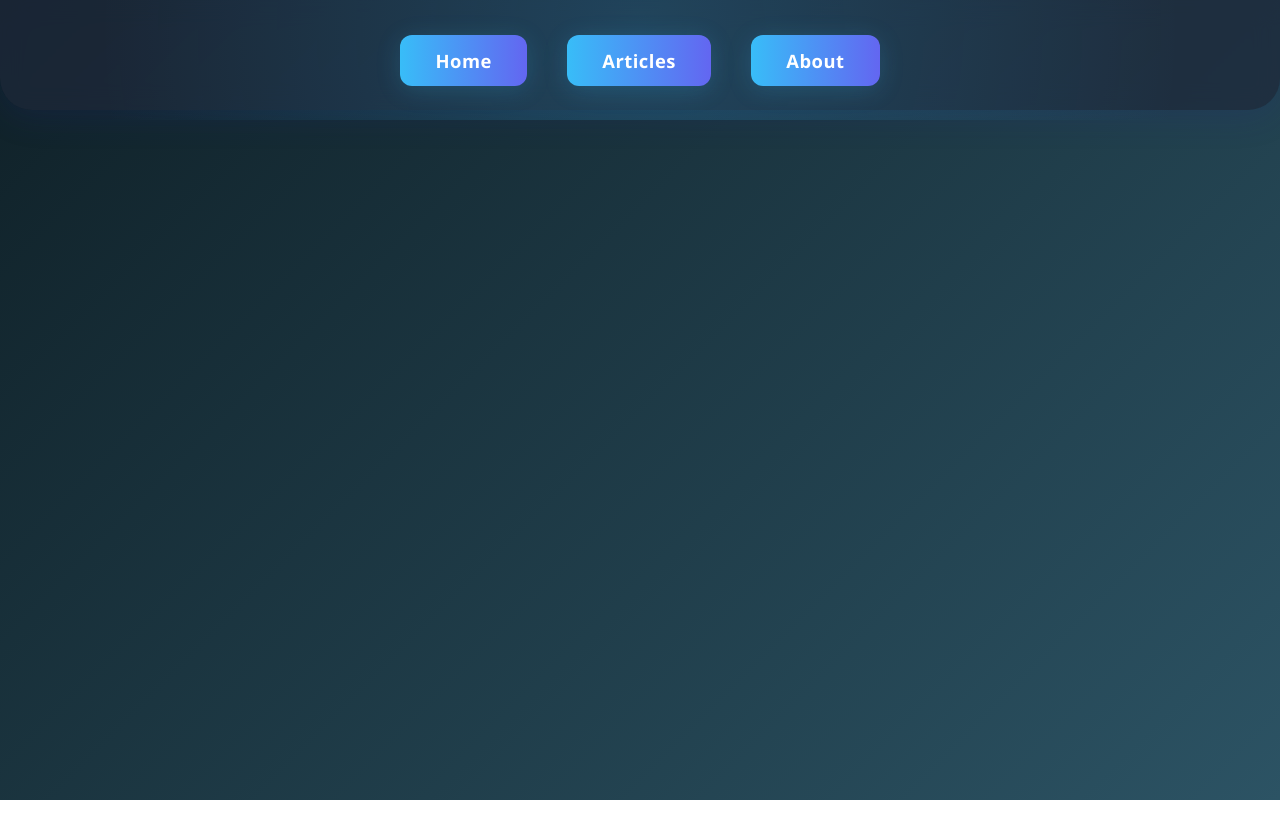
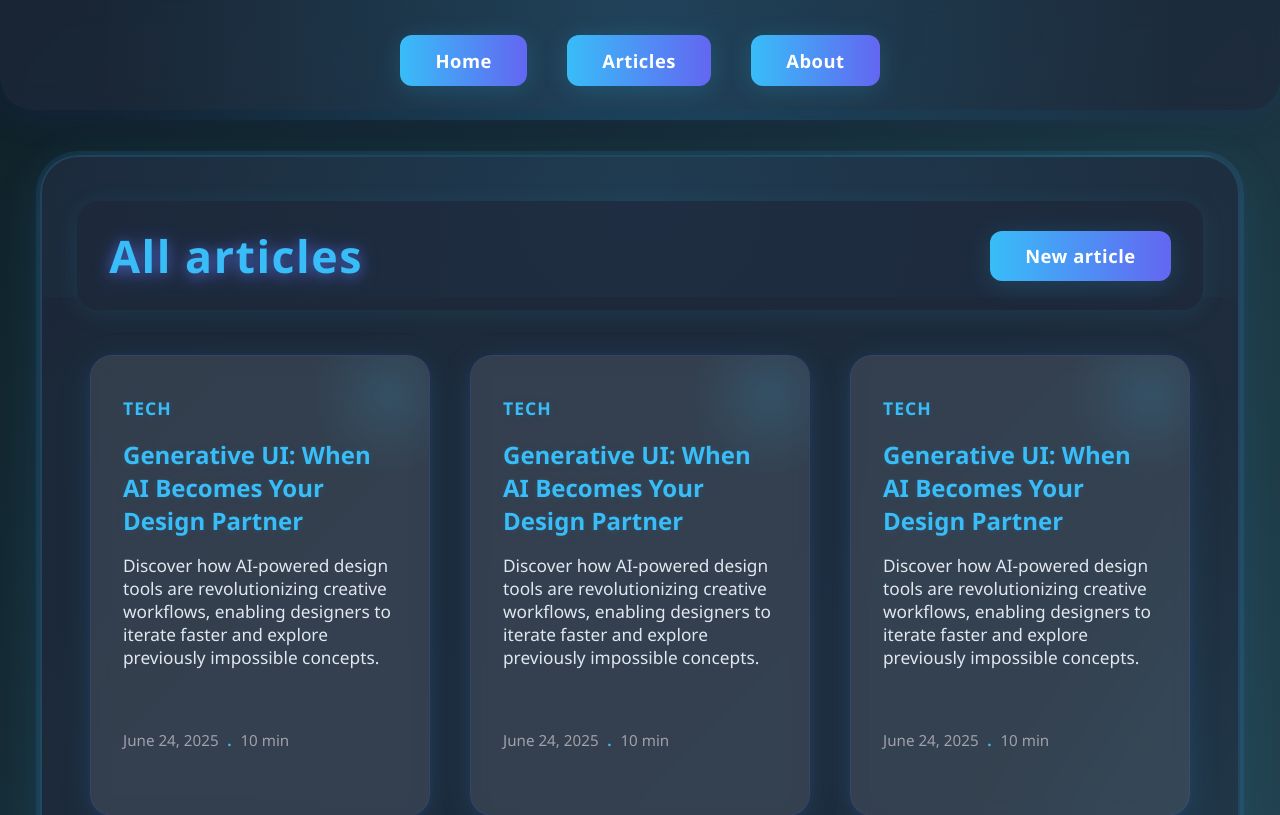
Before and after one commit to d0ne98/Blog, a React (Create React App) app in the folder client/: page /articles in a window 1280 px wide. Before the commit this address had no page. Shown: the top 815 px of the page. Built offline with nearby package versions, Linux system fonts and the light colour scheme.

Commit message:
Add articles page

```diff
--- a/client/public/styles.css
+++ b/client/public/styles.css
@@ -424,3 +424,68 @@ button:hover::after {
     font-size: 1rem;
   }
 }
+
+/* --- Enhanced Articles Page Styles --- */
+.articlesPage {
+  max-width: 1200px;
+  margin: 0 auto 3rem auto;
+  padding: 2.8rem 2.2rem 1.5rem 2.2rem;
+  background: linear-gradient(120deg, rgba(30,41,59,0.82) 60%, rgba(56,189,248,0.10) 100%);
+  border-radius: 38px;
+  box-shadow: 0 12px 48px 0 rgba(56,189,248,0.13), 0 2px 12px rgba(99,102,241,0.10), 0 0 0 4px rgba(56,189,248,0.08);
+  border: 2.5px solid rgba(56,189,248,0.18);
+  position: relative;
+  overflow: hidden;
+}
+.articlesPage::before {
+  content: '';
+  position: absolute;
+  top: -60px;
+  left: 50%;
+  transform: translateX(-50%);
+  width: 160vw;
+  height: 200px;
+  background: radial-gradient(circle, #38bdf8 0%, transparent 70%);
+  opacity: 0.12;
+  z-index: 0;
+}
+.articlesPageHeader {
+  display: flex;
+  align-items: center;
+  justify-content: space-between;
+  margin-bottom: 2.8rem;
+  padding: 1.5rem 2rem 1.5rem 2rem;
+  border-radius: 22px;
+  background: rgba(30, 41, 59, 0.7);
+  box-shadow: 0 4px 24px rgba(56,189,248,0.10);
+  border-bottom: none;
+  position: relative;
+  z-index: 1;
+  transition: box-shadow 0.2s, transform 0.18s;
+}
+.articlesPageHeader:hover {
+  box-shadow: 0 8px 32px rgba(99,102,241,0.18), 0 2px 12px rgba(56,189,248,0.13);
+  transform: translateY(-2px) scale(1.01);
+}
+.articlesPageHeader h1 {
+  font-size: 2.8rem;
+  font-weight: 900;
+  color: #38bdf8;
+  letter-spacing: 1.5px;
+  text-shadow: 0 2px 16px rgba(56,189,248,0.18);
+  filter: drop-shadow(0 2px 8px #6366f1aa);
+}
+@media (max-width: 900px) {
+  .articlesPage {
+    padding: 1.2rem 0.5rem 0 0.5rem;
+  }
+  .articlesPageHeader {
+    flex-direction: column;
+    align-items: flex-start;
+    gap: 1.2rem;
+    padding: 1.2rem 1rem 1.2rem 1rem;
+  }
+  .articlesPageHeader h1 {
+    font-size: 2rem;
+  }
+}
--- a/client/src/components/App.jsx
+++ b/client/src/components/App.jsx
@@ -3,6 +3,7 @@ import Header from "./Header";
 import Hero from "./Hero";
 import TilesContainer from "./TilesContainer";
 import PostDetails from "./PostDetails";
+import ArticlesPage from "./ArticlesPage";
 
 
 function App() {
@@ -18,6 +19,7 @@ function App() {
               </>
            } />
            <Route path="/post/:id" element={<PostDetails />} />
+           <Route path="/articles" element={<ArticlesPage />} />
           </Routes>
        </main>
     </Router>
--- /dev/null
+++ b/client/src/components/ArticlesPage.jsx
@@ -0,0 +1,16 @@
+import Button from "./Button";
+import TilesContainer from "./TilesContainer";
+
+export default function ArticlesPage() {
+
+    return(
+        <div className="articlesPage">
+          <div className="articlesPageHeader">
+            <h1>All articles</h1>
+            <Button name="New article" url="/articles/create"/>
+          </div>
+          <TilesContainer />
+        </div>
+    )
+
+}
--- a/client/src/components/Header.jsx
+++ b/client/src/components/Header.jsx
@@ -5,7 +5,7 @@ function Header() {
     <header className="header">
         <nav className="nav">
          <Button name="Home" url="/"/>
-         <Button name="Articles"/>
+         <Button name="Articles" url="/articles"/>
          <Button name="About"/>
         </nav>
     </header>
```
